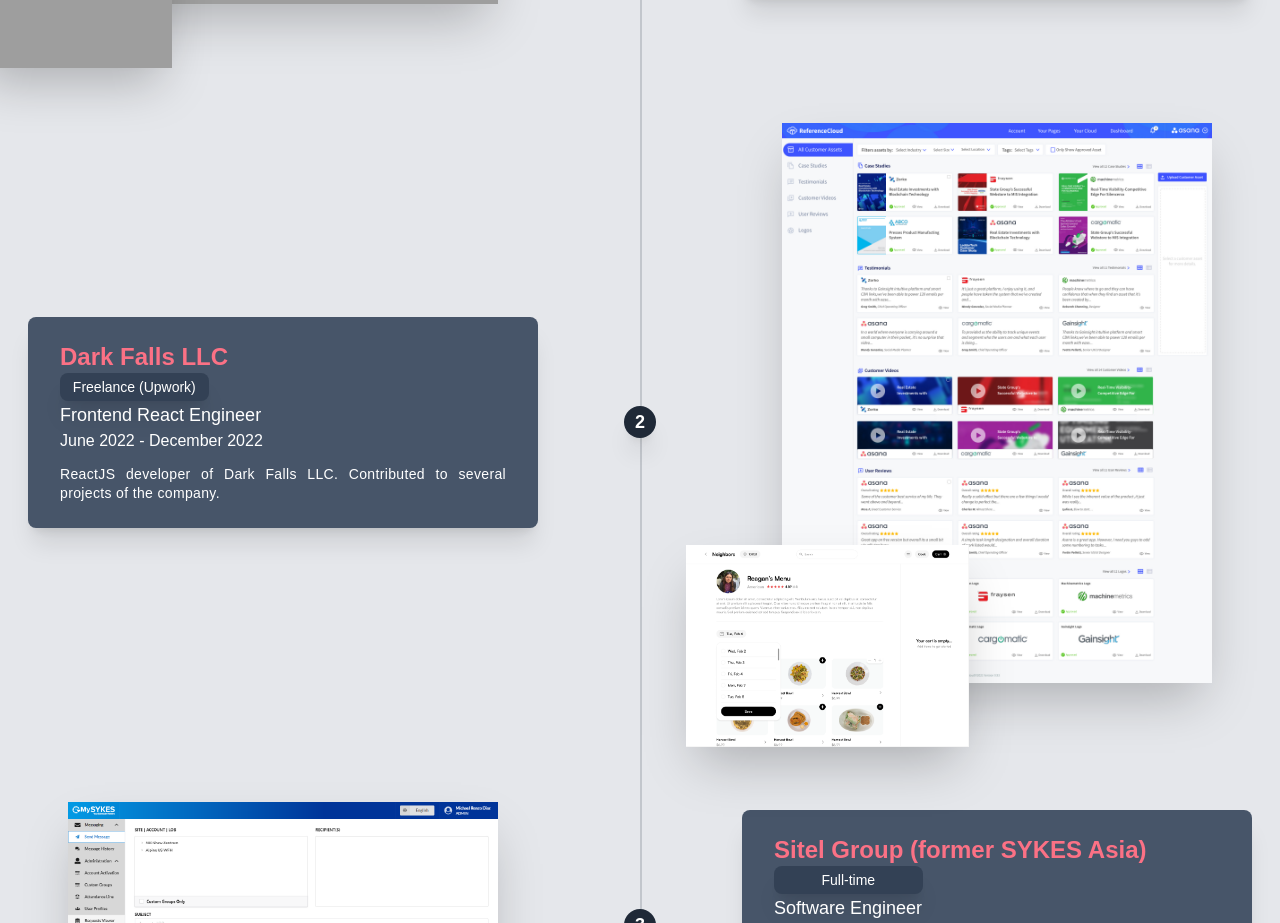
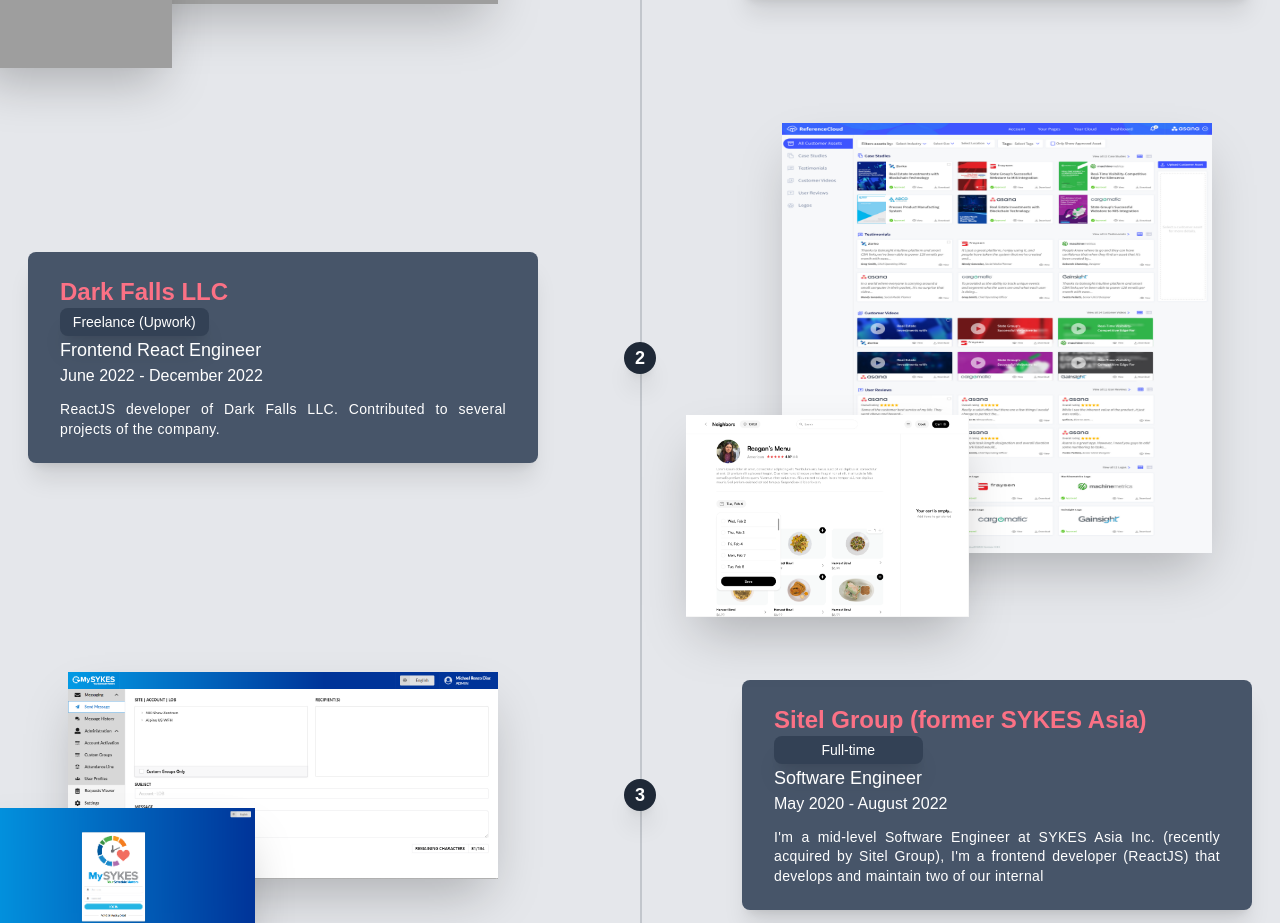
Before and after one commit to mrenzodiaz/portfolio, a React (Create React App) app: page / in a window 1280 px wide. Shown: the part 1182-2105 px from the top of the page. Built offline with nearby package versions, Linux system fonts and the light colour scheme; grey boxes are pictures that could not be loaded.

Commit message:
fixed animation

```diff
--- a/src/components/Experience/index.tsx
+++ b/src/components/Experience/index.tsx
@@ -11,7 +11,7 @@
     <div className="relative p-10 pt-2 mx-10 md:mx-0">
       <Animate
         animateOnce
-        animateIn="animate__fadeInRight"
+        animateIn="animate__fadeInLeft"
         className="text-right"
         offset={150}
         duration={ANIMATE_DURATION}
@@ -25,7 +25,7 @@
 
       <Animate
         animateOnce
-        animateIn="animate__fadeInRight"
+        animateIn="animate__fadeInLeft"
         className="absolute -bottom-4 -left-2 md:-left-14 md:-bottom-6"
         offset={150}
         duration={ANIMATE_DURATION}
@@ -51,7 +51,7 @@
         duration={ANIMATE_DURATION}
       >
         <ImageLazyLoader
-          className="shadow-2xl w-auto"
+          className="shadow-2xl w-auto aspect-square"
           src="/portfolio/images/experiences/reference-cloud.png"
           alt="Reference Cloud"
         />
```
